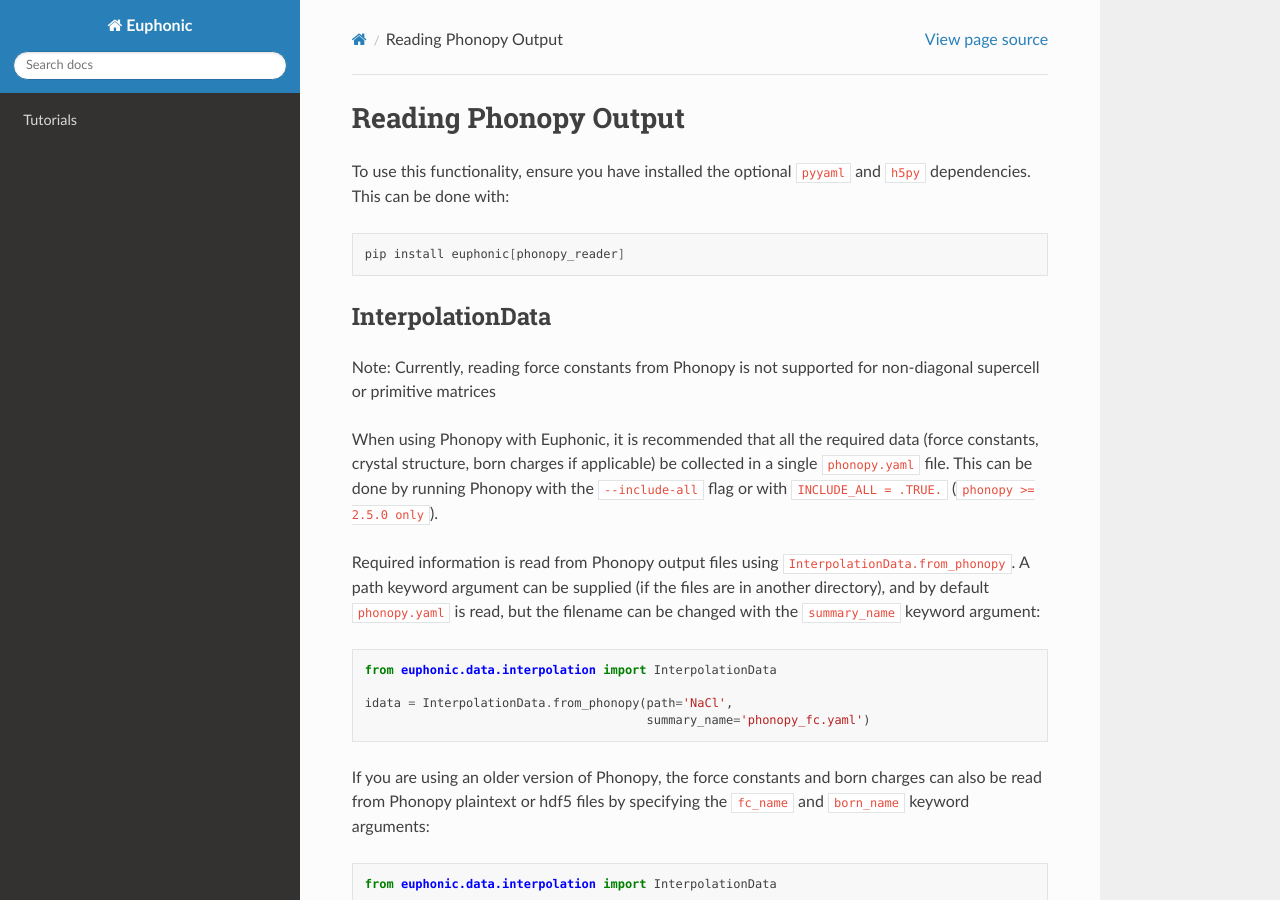
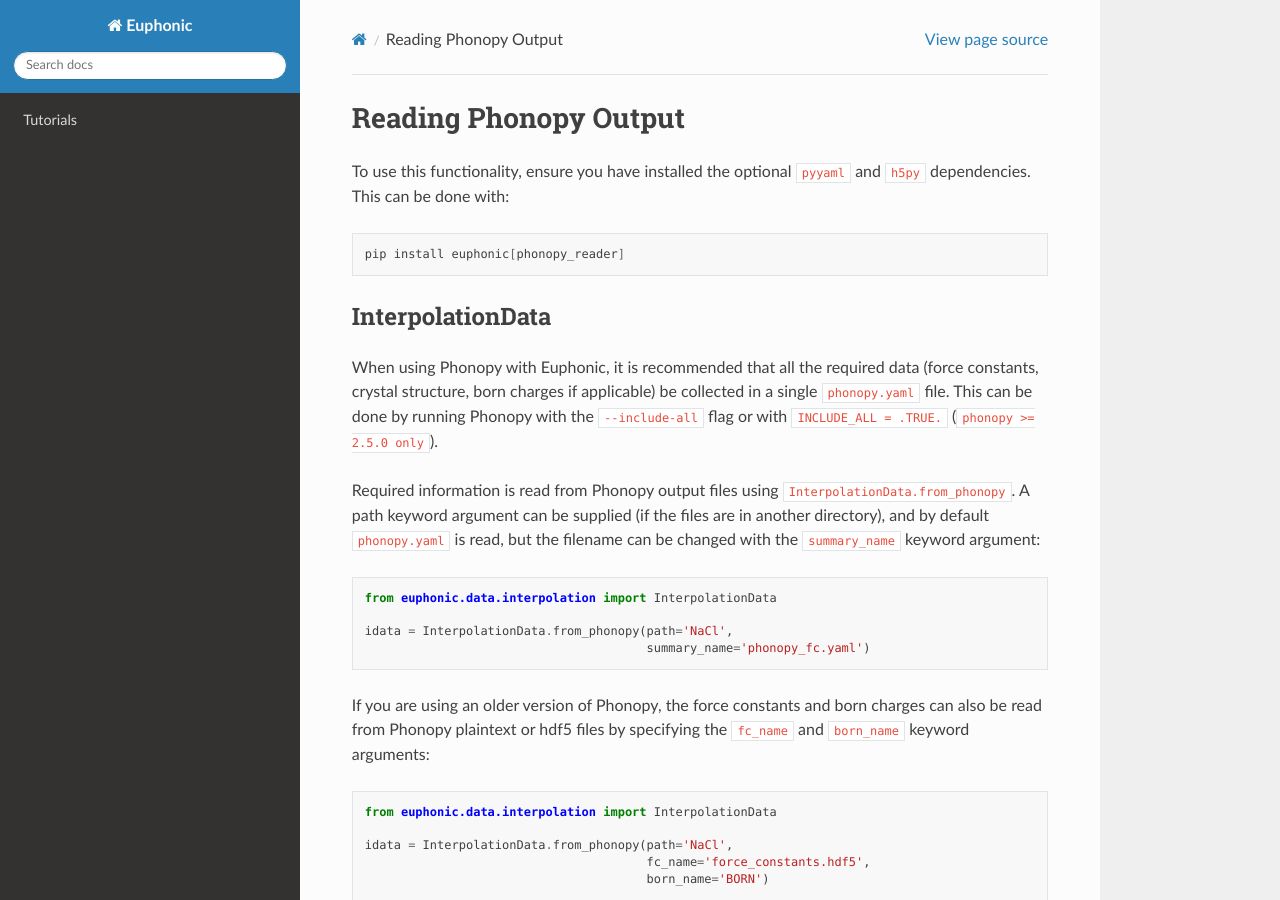
Before and after one commit to pace-neutrons/Euphonic, a Sphinx documentation site: the page built from doc/source/read_phonopy.rst, in a window 1280 px wide and 900 px high. Built offline with Sphinx 7.4.7 and the Read the Docs theme 2.0.0, drawn with Linux system fonts in a browser that asks for light colours.

Commit message:
Update documentation

```diff
--- a/doc/source/read_phonopy.rst
+++ b/doc/source/read_phonopy.rst
@@ -13,9 +13,6 @@
 
 InterpolationData
 -----------------
-
-Note: Currently, reading force constants from Phonopy is not supported for
-non-diagonal supercell or primitive matrices
 
 When using Phonopy with Euphonic, it is recommended that all the required data
 (force constants, crystal structure, born charges if applicable) be collected
```
